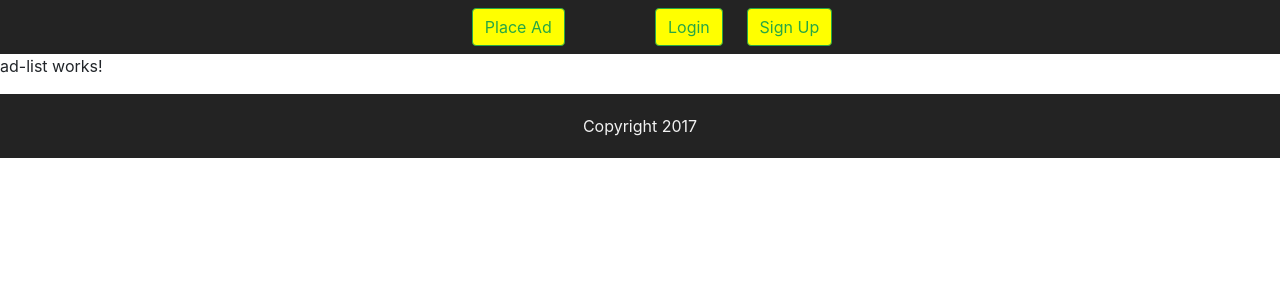
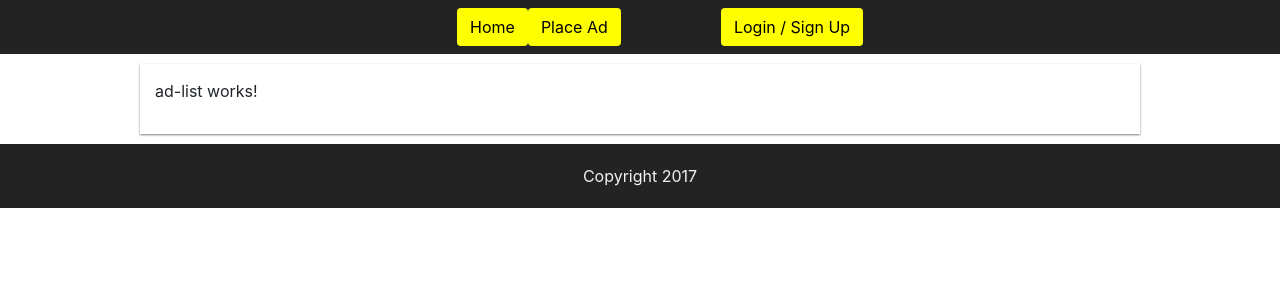
Before and after one commit to EimutisG/AuctionSite, an Angular app: page /#/home in a window 1280 px wide. Shown: the top 300 px of the page. Built offline with nearby package versions, Linux system fonts and the light colour scheme.

Commit message:
Merge branch 'MakeAllComponents'
Navigation between pages work

```diff
--- a/src/app/app.component.css
+++ b/src/app/app.component.css
@@ -0,0 +1,9 @@
+#mainContent {
+    background-color: white;
+    padding: 15px;
+    box-shadow: 0px 1px 2px gray;
+    max-width: 1000px;
+    margin: 0 auto;
+    margin-top: 10px;
+    margin-bottom: 10px;
+}
--- a/src/app/app.component.html
+++ b/src/app/app.component.html
@@ -1,3 +1,8 @@
 <app-nav-bar></app-nav-bar>
-<app-ad-list></app-ad-list>
+<!-- <app-ad-list></app-ad-list> -->
+
+<div id="mainContent">
+    <router-outlet></router-outlet>
+</div>
+
 <app-footer></app-footer>
--- a/src/app/app.module.ts
+++ b/src/app/app.module.ts
@@ -10,6 +10,20 @@ import { MovieListComponent } from './movie-list/movie-list.component';
 import { MovieItemComponent } from './movie-item/movie-item.component';
 import { LoginRegisterPageComponent } from './login-register-page/login-register-page.component';
 import { PlaceAdPageComponent } from './place-ad-page/place-ad-page.component';
+
+import { LocationStrategy, HashLocationStrategy } from '@angular/common';
+import { RouterModule, Routes } from '@angular/router';
+import { FormsModule } from '@angular/forms';
+import { HttpModule } from '@angular/http';
+
+const routes: Routes = [
+  { path: '', redirectTo: 'home', pathMatch: 'full' },
+  { path: 'home', component: AdListComponent },
+  { path: 'placead', component: PlaceAdPageComponent },
+  { path: 'loginregister', component: LoginRegisterPageComponent },
+  { path: 'register', redirectTo: 'loginregister' },
+  { path: 'login', redirectTo: 'loginregister' }
+]
 
 @NgModule({
   declarations: [
@@ -24,9 +38,14 @@ import { PlaceAdPageComponent } from './place-ad-page/place-ad-page.component';
     PlaceAdPageComponent
   ],
   imports: [
-    BrowserModule
+    BrowserModule,
+    FormsModule,
+    HttpModule,
+    RouterModule.forRoot(routes)
   ],
-  providers: [],
+  providers: [
+    { provide: LocationStrategy, useClass: HashLocationStrategy }
+  ],
   bootstrap: [AppComponent]
 })
 export class AppModule { }
--- a/src/app/login-register-page/login-register-page.component.html
+++ b/src/app/login-register-page/login-register-page.component.html
@@ -1,3 +1,3 @@
-<p>
+<h2>
   login-register-page works!
-</p>
+</h2>
--- a/src/app/nav-bar/nav-bar.component.html
+++ b/src/app/nav-bar/nav-bar.component.html
@@ -1,19 +1,20 @@
 <nav class="navbar navbar-inverse bg-inverse">
   <form class="form-inline">
     <div class="row">
-      <div class="col-sm-2">
-        <button class="btn btn-outline-success" type="button">Place Ad</button>
+      <div class="col-sm-6">
+        <button class="btn" [routerLink]="['home']" type="button">Home</button>
+        <button class="btn" [routerLink]="['placead']" type="button">Place Ad</button>
       </div>
 
-      <div class="col-sm-4"></div>
+      <div class="col-sm-2"></div>
 
-      <div class="col-sm-3">
-        <button class="btn btn-outline-success" type="button">Login</button>
+      <div class="col-sm-2">
+        <button class="btn" [routerLink]="['loginregister']" type="button">Login / Sign Up</button>
       </div>
       <!-- The nav is a mess.. -->
-      <div class="col-sm-3">
+      <!-- <div class="col-sm-3">
         <button class="btn btn-outline-success" type="button">Sign Up</button>
-      </div>
+      </div> -->
 
     </div>
   </form>
```
